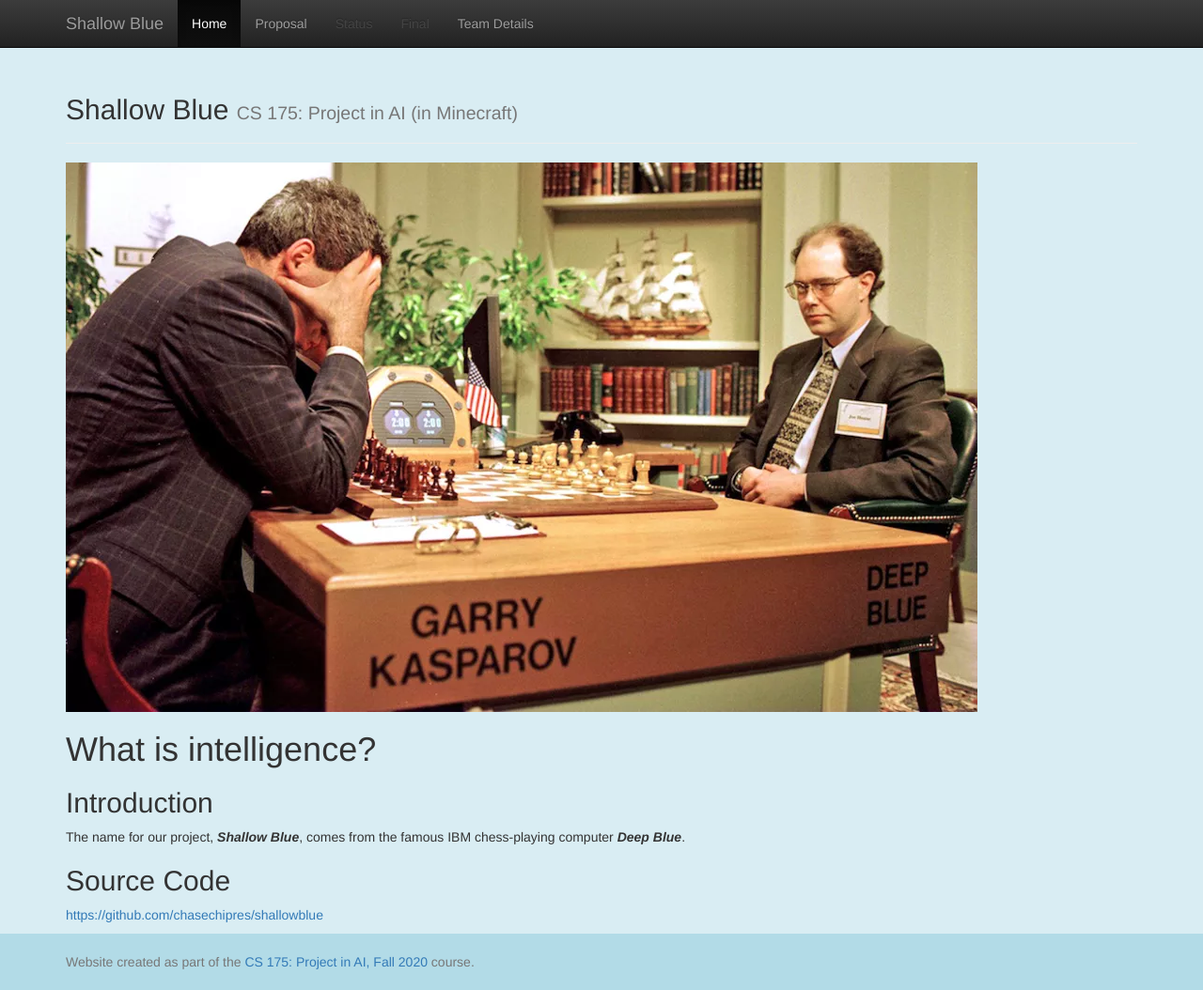
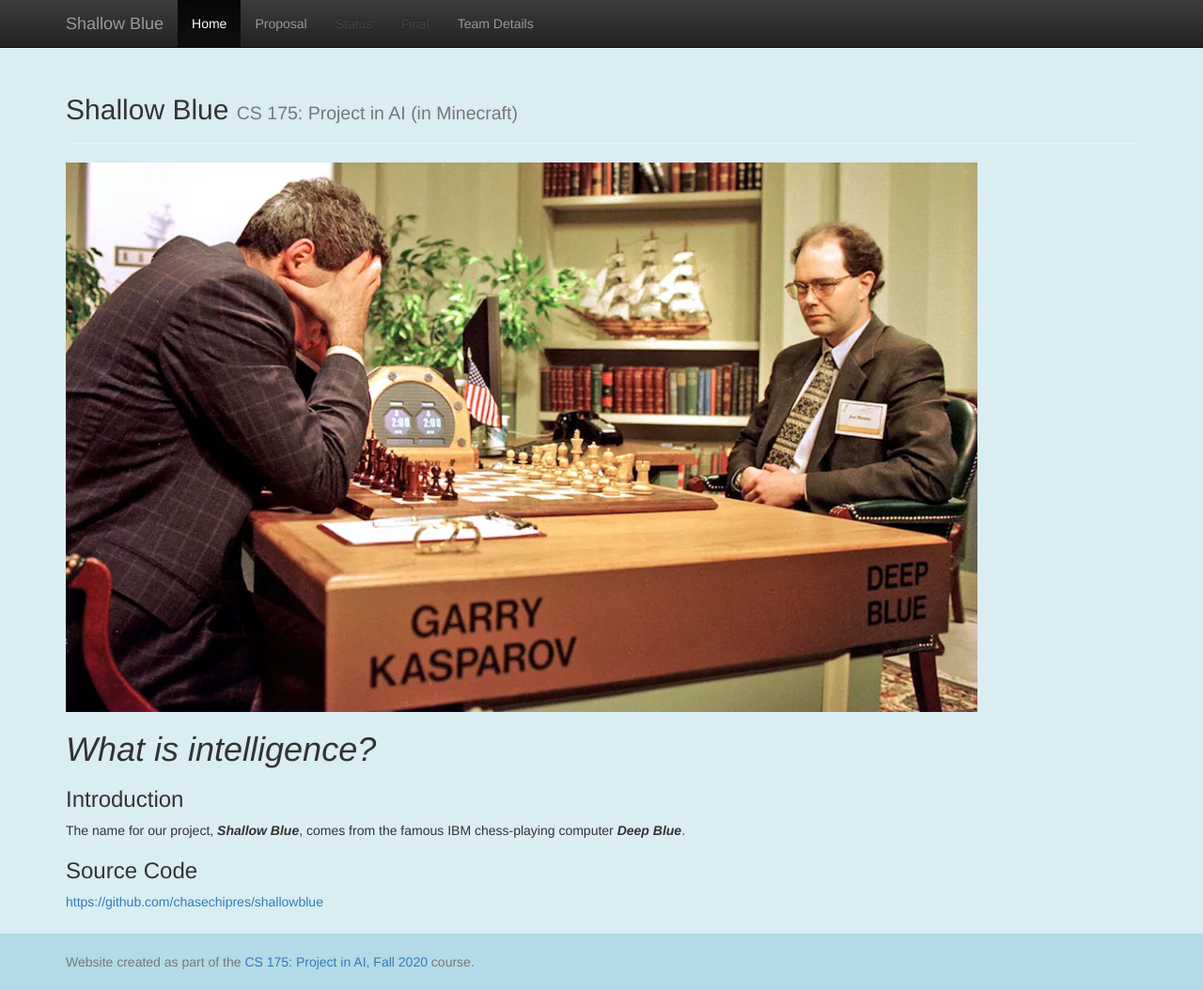
Before and after one commit to ChaseChipres/ShallowBlue, a Jekyll site: the page built from docs/index.md, in a window 1280 px wide and 1054 px high. Shown: the whole window at 94% size. Built offline with Jekyll 4.4.1, drawn with Linux system fonts in a browser that asks for light colours.

```diff
--- a/docs/index.md
+++ b/docs/index.md
@@ -5,10 +5,10 @@ title:  Home
 
 ![Deep Blue](img/deepblue.jpeg)
 
-# What is intelligence?
+# *What is intelligence?*
 
-## Introduction
+### Introduction
 The name for our project, ***Shallow Blue***, comes from the famous IBM chess-playing computer ***Deep Blue***.
 
-## Source Code
+### Source Code
 [https://github.com/chasechipres/shallowblue](https://github.com/chasechipres/shallowblue)
```
